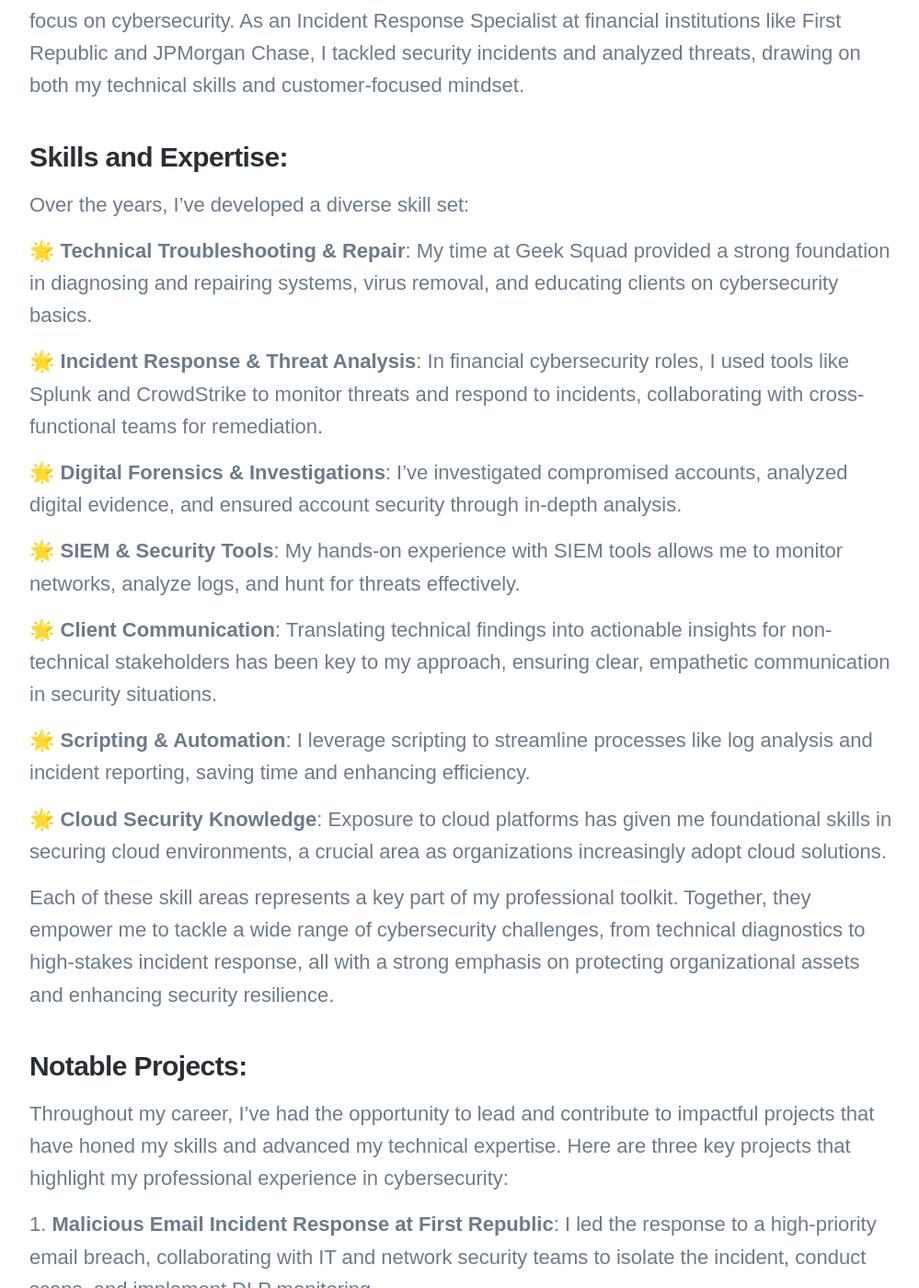
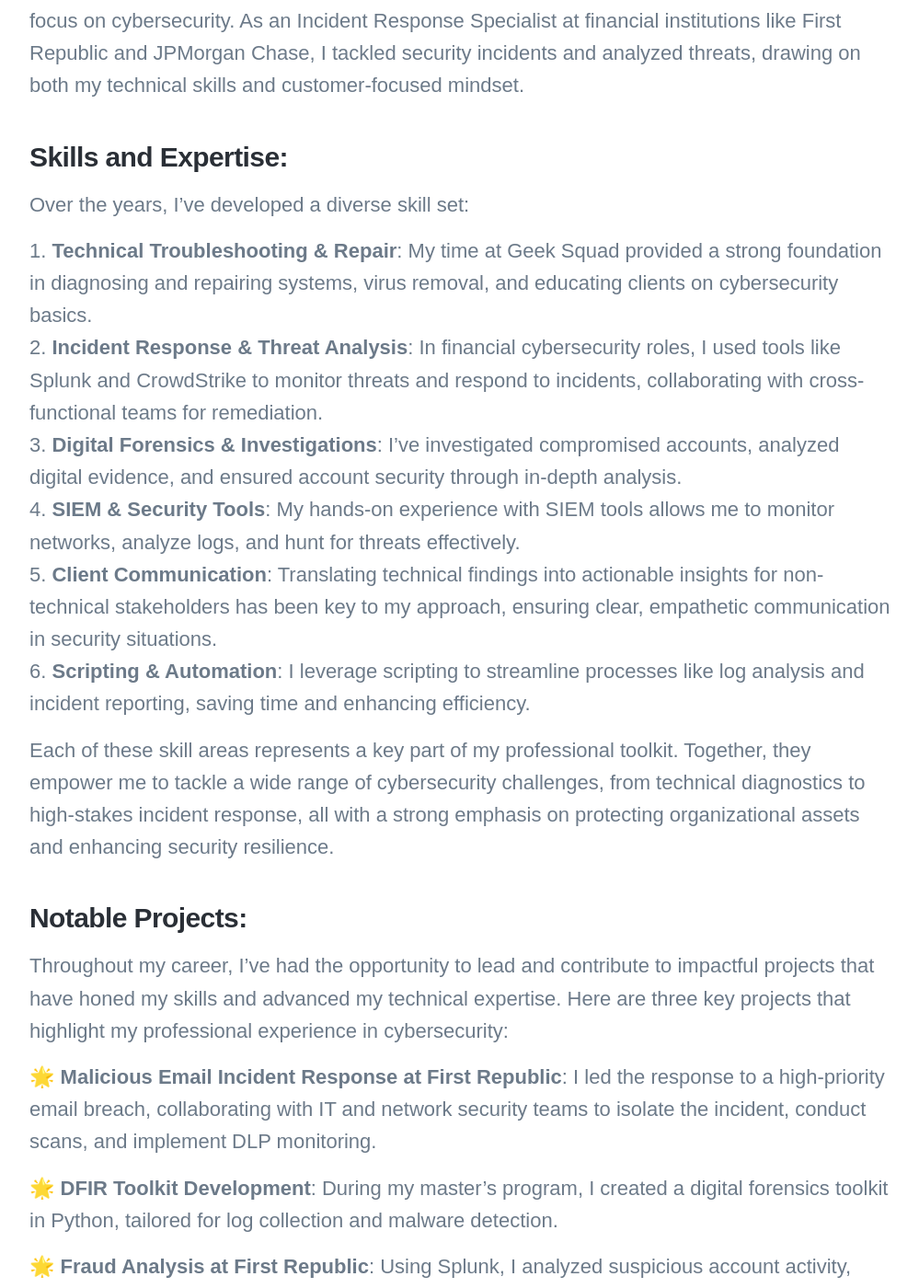
Before and after one commit to vkibaja/vkibaja.github.io, a Jekyll site: the page built from _posts/2024-07-22-first-post.md, in a window 1280 px wide and 1400 px high, scrolled down 2294 px. Shown: the whole window at 92% size, without its empty margins (138-1137 px from the left). Built offline with Jekyll 4.4.1, drawn with Linux system fonts in a browser that asks for light colours; nearby versions of some CDN libraries; some web fonts are replaced.

Commit message:
Update 2024-07-22-first-post.md

```diff
--- a/_posts/2024-07-22-first-post.md
+++ b/_posts/2024-07-22-first-post.md
@@ -33,19 +33,12 @@
 
 Over the years, I’ve developed a diverse skill set:
 
-🌟 **Technical Troubleshooting & Repair**: My time at Geek Squad provided a strong foundation in diagnosing and repairing systems, virus removal, and educating clients on cybersecurity basics.
-
-🌟 **Incident Response & Threat Analysis**: In financial cybersecurity roles, I used tools like Splunk and CrowdStrike to monitor threats and respond to incidents, collaborating with cross-functional teams for remediation.
-
-🌟 **Digital Forensics & Investigations**: I’ve investigated compromised accounts, analyzed digital evidence, and ensured account security through in-depth analysis.
-
-🌟 **SIEM & Security Tools**: My hands-on experience with SIEM tools allows me to monitor networks, analyze logs, and hunt for threats effectively.
-
-🌟 **Client Communication**: Translating technical findings into actionable insights for non-technical stakeholders has been key to my approach, ensuring clear, empathetic communication in security situations.
-
-🌟 **Scripting & Automation**: I leverage scripting to streamline processes like log analysis and incident reporting, saving time and enhancing efficiency.
-
-🌟 **Cloud Security Knowledge**: Exposure to cloud platforms has given me foundational skills in securing cloud environments, a crucial area as organizations increasingly adopt cloud solutions.
+1. **Technical Troubleshooting & Repair**: My time at Geek Squad provided a strong foundation in diagnosing and repairing systems, virus removal, and educating clients on cybersecurity basics.
+2. **Incident Response & Threat Analysis**: In financial cybersecurity roles, I used tools like Splunk and CrowdStrike to monitor threats and respond to incidents, collaborating with cross-functional teams for remediation.
+3. **Digital Forensics & Investigations**: I’ve investigated compromised accounts, analyzed digital evidence, and ensured account security through in-depth analysis.
+4. **SIEM & Security Tools**: My hands-on experience with SIEM tools allows me to monitor networks, analyze logs, and hunt for threats effectively.
+5. **Client Communication**: Translating technical findings into actionable insights for non-technical stakeholders has been key to my approach, ensuring clear, empathetic communication in security situations.
+6. **Scripting & Automation**: I leverage scripting to streamline processes like log analysis and incident reporting, saving time and enhancing efficiency.
 
 Each of these skill areas represents a key part of my professional toolkit. Together, they empower me to tackle a wide range of cybersecurity challenges, from technical diagnostics to high-stakes incident response, all with a strong emphasis on protecting organizational assets and enhancing security resilience.
 
```
Also changed, not shown: other parts of _posts/2024-07-22-first-post.md (+5 -3 lines).
